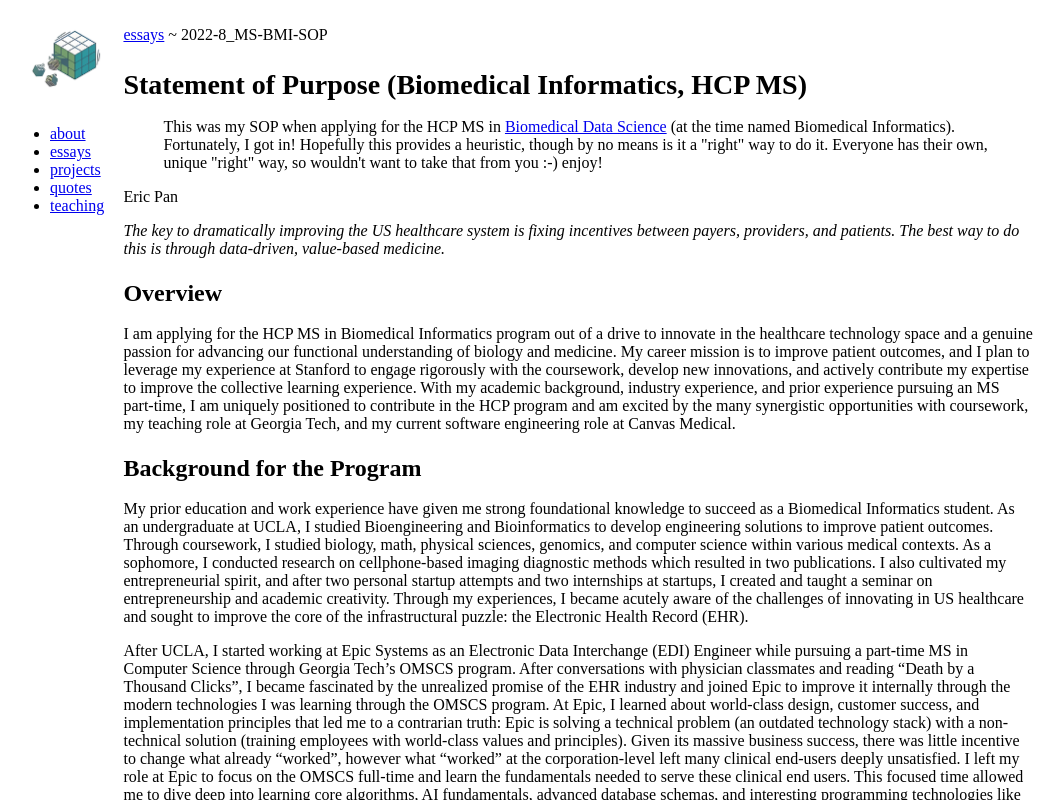
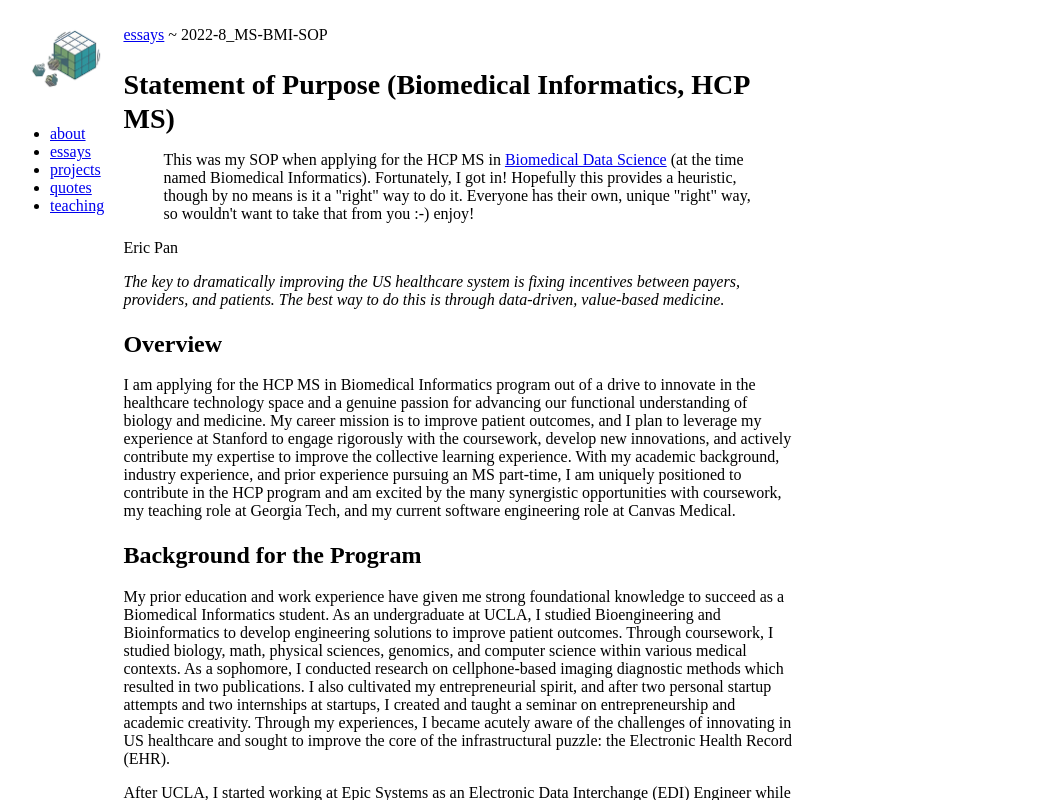
Before and after one commit to ericpan64/ericpan64.github.io, a SvelteKit app in the folder app/: page /essays/2022-8_MS-BMI-SOP in a window 1280 px wide. Shown: the top 800 px of the page, without its empty margins (15-1079 px from the left). Built offline with nearby package versions, Linux system fonts and the light colour scheme.

Commit message:
style: Set max-width for essays to ~70 chars-per-row

```diff
--- a/app/src/routes/essays/[title]/+page.svelte
+++ b/app/src/routes/essays/[title]/+page.svelte
@@ -18,3 +18,9 @@
         />
     </article>
 </main>
+
+<style>
+    main {
+        max-width: 42rem;
+    }
+</style>
```
